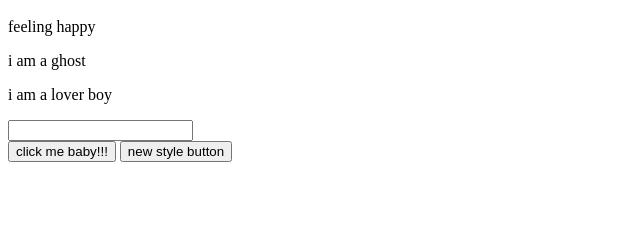
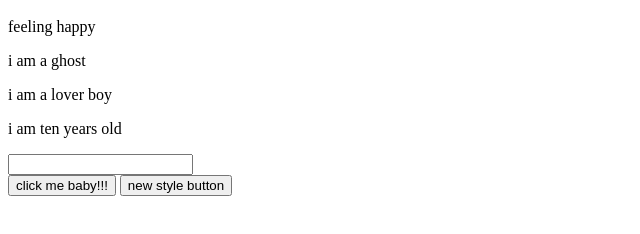
Before and after one commit to developernaim327/my-first-website, a plain HTML site: page index.html in a window 1280 px wide. Shown: the part 48-282 px from the top of the page, without its empty margins (0-640 px from the left). Drawn offline with Linux system fonts and the light colour scheme.

Commit message:
some changes

```diff
--- a/index.html
+++ b/index.html
@@ -2,6 +2,7 @@
 <p>feeling happy</p>
 <p>i am a ghost</p>
 <p>i am a lover boy</p>
+<p>i am ten years old</p>
 <input type="text">
 <br>
 <button>click me baby!!!</button>
```
